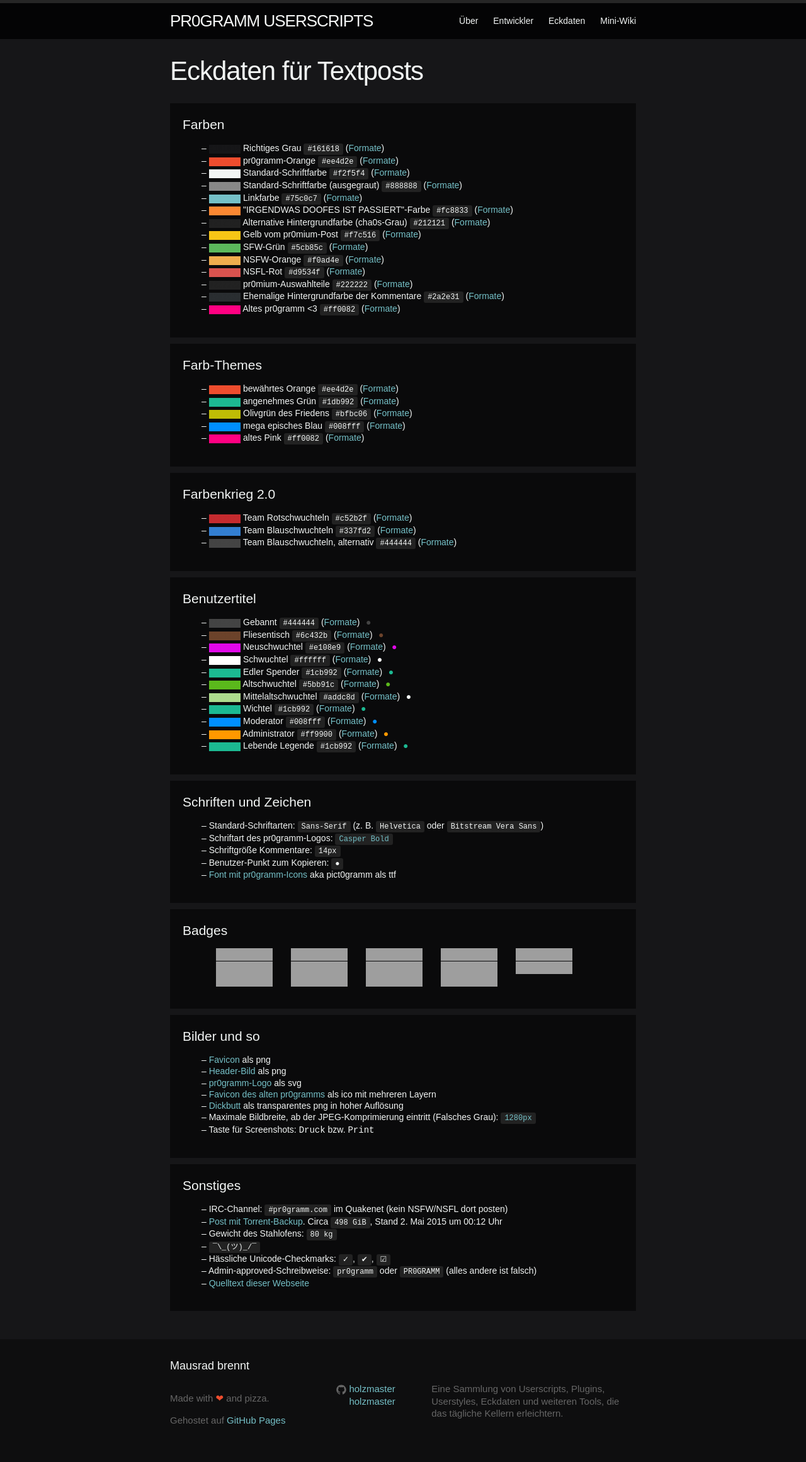
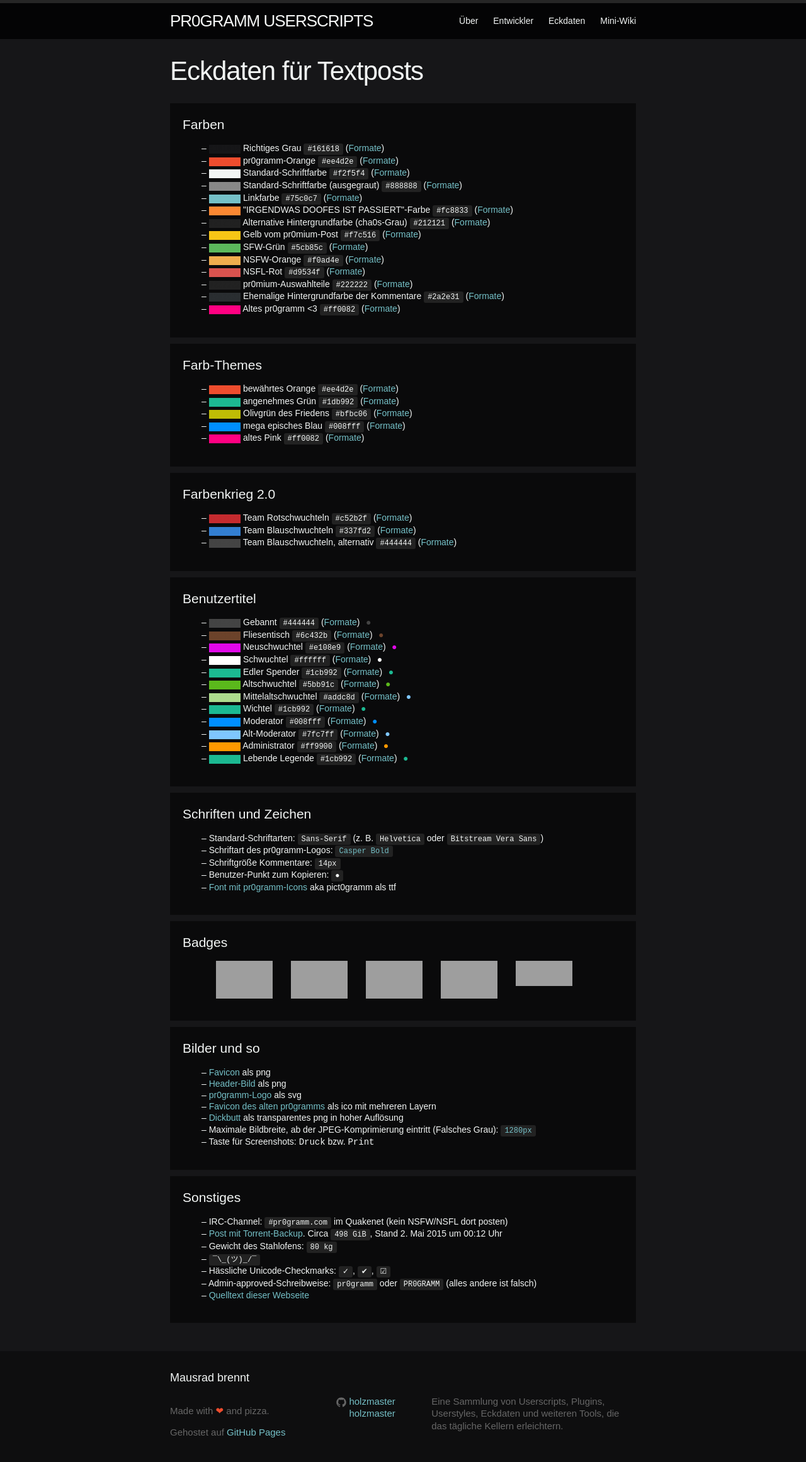
Before and after one commit to holzmaster/userscripts, a Jekyll site: the page built from eckdaten.html, in a window 1280 px wide, cut to the strip 0-2345 px from the top of the page. Shown: the top 2322 px of the strip at 63% size. Built offline with Jekyll 4.4.1, drawn with Linux system fonts in a browser that asks for light colours; grey boxes are pictures that could not be loaded.

Commit message:
Added alt-moderator

```diff
--- a/css/main.scss
+++ b/css/main.scss
@@ -106,6 +106,7 @@ $pr0-neuschwuchtel: #e108e9;
 $pr0-admin: #ff9900;
 $pr0-gebannt: #444444;
 $pr0-moderator: #008fff;
+$pr0-altmoderator: #7fc7ff;
 $pr0-ftb: #6c432b;
 $pr0-legende: #1cb992;
 $pr0-wichtel: #1cb992;
@@ -125,6 +126,7 @@ $badge-color: #212121;
 .um8:after { color: $pr0-wichtel; }
 .um9:after { color: $pr0-spender; }
 .um10:after { color: $pr0-mittelaltschwuchtel; }
+.um11:after { color: $pr0-altmoderator; }
 
 .badge {
 	color: #FFF;
--- a/eckdaten.html
+++ b/eckdaten.html
@@ -39,6 +39,10 @@ user_titles:
     name: Moderator
     css: um5
     color: 008fff
+  -
+    name: Alt-Moderator
+    css: um11
+    color: 7fc7ff
   -
     name: Administrator
     css: um3
```
